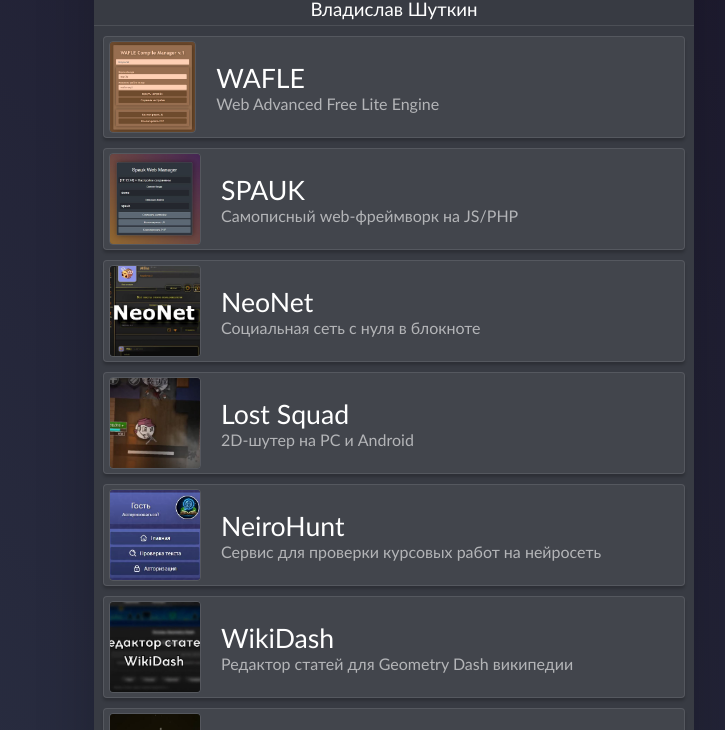
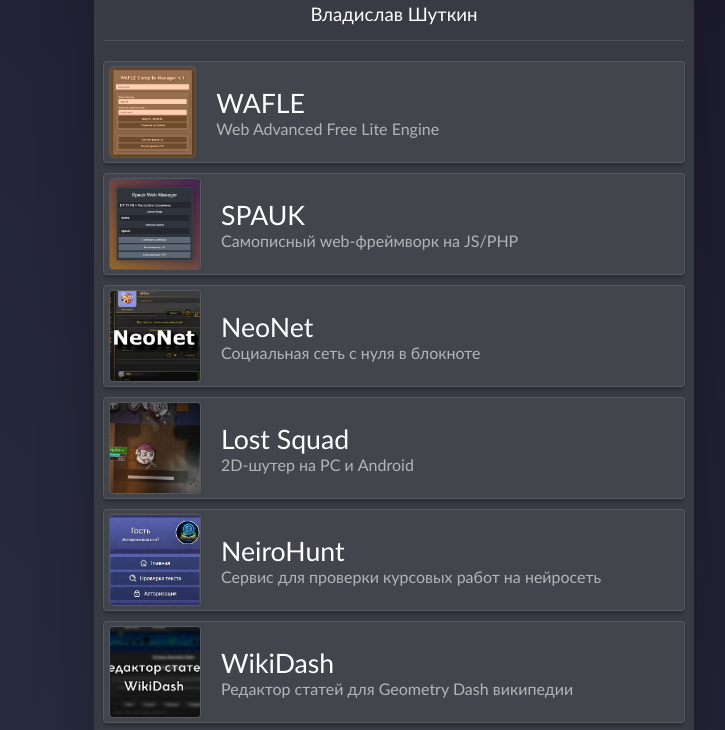
Before and after one commit to bloodacote/bloodacote.github.io, a plain HTML site: page index.html in a window 1280 px wide. Shown: the part 79-809 px from the top of the page, without its empty margins (246-971 px from the left). Drawn offline with Linux system fonts and the light colour scheme.

Commit message:
Update main.css

```diff
--- a/styles/main.css
+++ b/styles/main.css
@@ -38,7 +38,7 @@ html, button, input, textarea{
 body{
 	width: var(--app-width);
 	height: calc(100% - 20px);
-	margin: 10px 0;
+	margin: 15px 0;
 
 	background: var(--app-col);
 	border-radius: 12px;
@@ -60,11 +60,12 @@ h1{
 }
 
 h2{
+	width: calc(100% - 20px);
 	font-size: 14pt;
 	font-weight: normal;
 
-	padding-bottom: 5px;
-	margin-bottom: 5px;
+	padding-bottom: 15px;
+	margin-bottom: 15px;
 
 	border-bottom: 1px solid rgba(255,255,255,0.1);
 }
```
